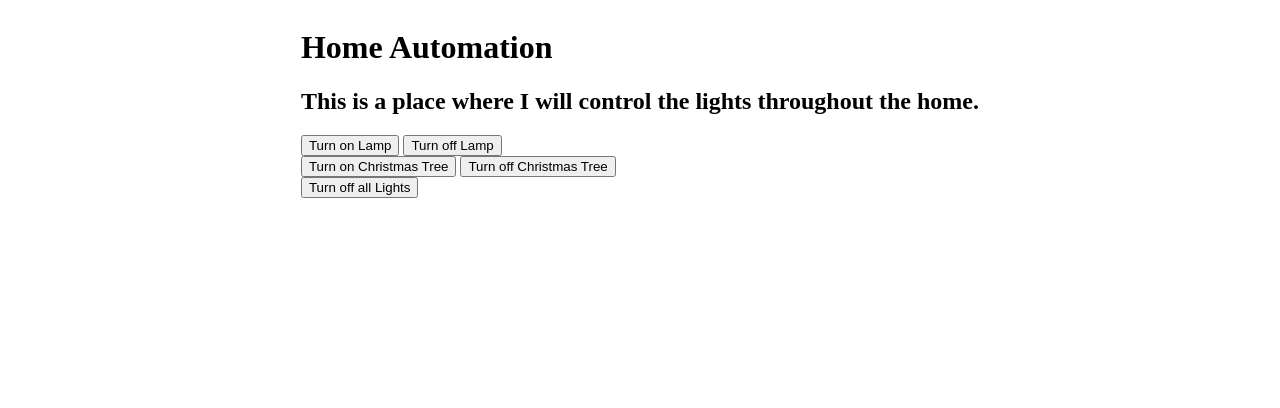
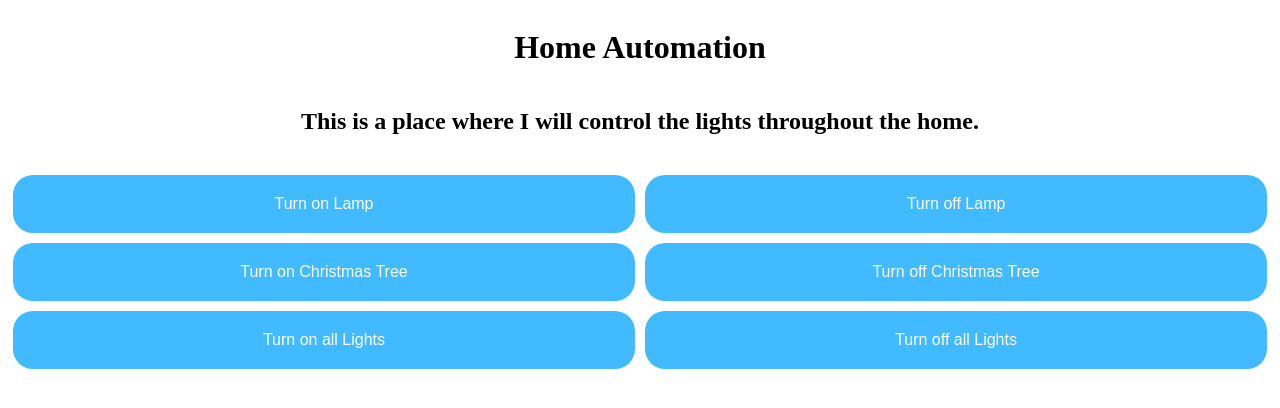
Before and after one commit to LuisHappy1/home-automation-api, a Flask app: page / in a window 1280 px wide. Shown: the top 408 px of the page. Run offline with Flask 2, Linux system fonts and the light colour scheme.

Commit message:
Made the ui look cleaner

```diff
--- a/app.py
+++ b/app.py
@@ -51,10 +51,11 @@ def handle_button():
     return render_template('home.html')
 
 
-@app.route('/turn-off-all-lights', methods=['GET'])
-def turn_all_lights_off():
+@app.route('/all-lights', methods=['POST'])
+def all_lights():
+    data = json.loads(request.data)
     for outlet in outletCodes:
-        current_outlet = outletCodes[outlet]['off']
+        current_outlet = outletCodes[outlet][data['lightSetting']]
         send_code(current_outlet['code'], current_outlet['protocol'], current_outlet['pulse_length'])
 
     return render_template('home.html')
--- a/static/css/main.css
+++ b/static/css/main.css
@@ -3,14 +3,48 @@ body {
     justify-content: center;
 }
 
-input[type=submit] {
-    background-color: #4CAF50; /* Green */
+button {
+    background-color: #42BAFF; /* Green */
     border: none;
     color: white;
-    padding: 2em 3em;
+    padding: 20px 0;
     text-align: center;
     text-decoration: none;
     display: inline-block;
-    font-size: 2em;
+    width: 50%;
+    margin: 0 5px;
+    font-size: 1em;
     border-radius: 20px;
 }
+
+.home {
+    width: 100%;
+    display: flex;
+    justify-content: center;
+    flex-direction: column;
+}
+
+.container {
+    padding-bottom: 10px;
+    display: flex;
+    justify-content: center;
+    flex-direction: row;
+
+}
+
+.active-outlets {
+    display: flex;
+    flex-direction: column;
+}
+
+.child-container {
+    display: flex;
+    flex-direction: row;
+    padding-top: 10px;
+}
+
+.header-text {
+    display: flex;
+    flex-direction: column;
+    align-items: center;
+}
--- a/templates/home.html
+++ b/templates/home.html
@@ -6,21 +6,24 @@
     <link href="{{ url_for('static', filename='css/main.css') }}" rel="stylesheet" type="text/css">
 </head>
 <body>
-<div>
-    <h1>Home Automation</h1>
-    <h2>This is a place where I will control the lights throughout the home.</h2>
-    <div class="active-outlets">
-        <div class="lamp-button">
+<div class="home">
+    <div class="container header-text">
+        <h1>Home Automation</h1>
+        <h2>This is a place where I will control the lights throughout the home.</h2>
+    </div>
+    <div class="active-outlets container">
+        <div class="lamp-button child-container">
             <button id="lampOn" name="lamp">Turn on Lamp</button>
             <button id="lampOff" name="lamp">Turn off Lamp</button>
         </div>
-        <div class="tree-button">
+        <div class="tree-button child-container">
             <button id="treeOn" name="christmas_tree">Turn on Christmas Tree</button>
             <button id="treeOff" name="christmas_tree">Turn off Christmas Tree</button>
         </div>
     </div>
-    <div>
-        <button id="turnOffAllLights">Turn off all Lights</button>
+    <div class="all-outlets container">
+        <button id="turnOnAllLights" name="on">Turn on all Lights</button>
+        <button id="turnOffAllLights" name="off">Turn off all Lights</button>
     </div>
 </div>
 </body>
@@ -44,26 +47,31 @@
             await fetch('/handle-button', data);
         });
 
-        $('#turnOffAllLights').on('click', async (e) => {
+        $('.all-outlets button').on('click', async (e) => {
             e.preventDefault();
             const data = {
-                method: 'GET',
+                method: 'POST',
+                body: JSON.stringify({
+                    lightSetting: e.target.name
+                })
             };
 
-            await fetch('/turn-off-all-lights', data);
+            await fetch('/all-lights', data);
         });
 
         setInterval(async () => {
             const date = new Date();
             const currentTime = `${date.getHours()}:${date.getMinutes()}`;
-            console.log(currentTime === '20:07', currentTime)
-            if (currentTime === '23:45' || currentTime === '20:10') {
+
+            if (currentTime === '23:45') {
                 const data = {
-                    method: 'GET',
+                    method: 'POST',
+                    body: JSON.stringify({
+                        lightSetting: 'off'
+                    })
                 };
-                console.log('Going to shut off all lights now')
-                await fetch('/turn-off-all-lights', data);
+                await fetch('/all-lights', data);
             }
-        }, 1 * 1000)
+        }, 60 * 1000)
     });
 </script>
```
